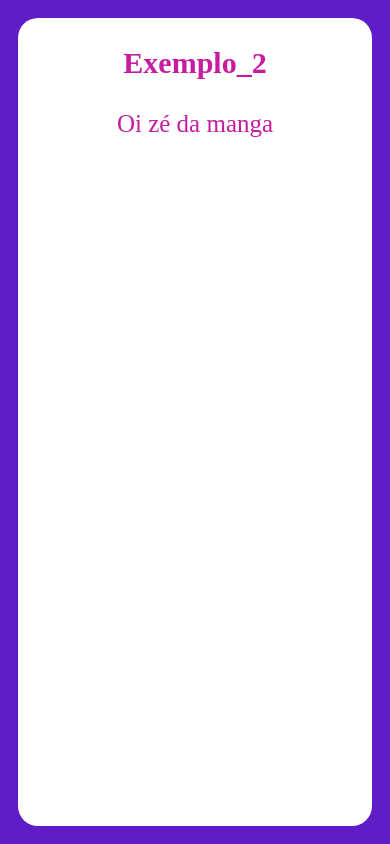
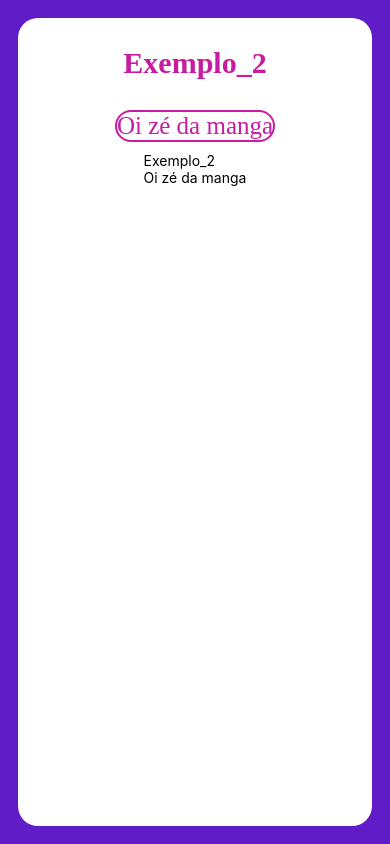
Before and after one commit to Grinaldi20/aula_expo_0, a React Native app: screen / in a window 390 px wide. Built offline with nearby package versions, Linux system fonts and the light colour scheme.

Commit message:
aula 26-03

```diff
--- a/components/exemplo_2/index.js
+++ b/components/exemplo_2/index.js
@@ -1,10 +1,16 @@
 import { View, Text } from 'react-native'
+
+import Mensagem from './mensagem';
+
 import styles from './styles';
 function Exemplo2 ( ) {
     return(
         <View style={styles.container}>
             <Text style={styles.titulo}>Exemplo_2</Text>
-            <Text style={styles.mensagem}>Oi zé da manga</Text>
+            <Text style={styles.viewmensagem}>Oi zé da manga</Text>
+
+<Mensagem></Mensagem>
+
         </View>
     );
 
--- /dev/null
+++ b/components/exemplo_2/mensagem/index.js
@@ -0,0 +1,13 @@
+import { View, Text } from 'react-native'
+
+import styles from './styles';
+
+export default function Mensagem () {
+    return(
+        <View style={styles.container}>
+        <Text style={styles.titulo}>Exemplo_2</Text>
+        <Text style={styles.viewmensagem}>Oi zé da manga</Text>
+
+    </View>
+    );
+}
--- a/components/exemplo_2/styles.js
+++ b/components/exemplo_2/styles.js
@@ -26,6 +26,15 @@ const styles = StyleSheet.create ({
         color:'#c71ca2',
         fontFamily:'Vineta BT',
     },
+    viewmensagem: {
+        borderWidth:2,
+        borderColor: '#c71ca2',
+        borderRadius:20,
+        fontSize:25,
+        margin:10,
+        color:'#c71ca2',
+        fontFamily:'Vineta BT',
+    },
 });
 
 export default styles;
```
Also changed, not shown: components/exemplo_2/mensagem/styles.js (added).
